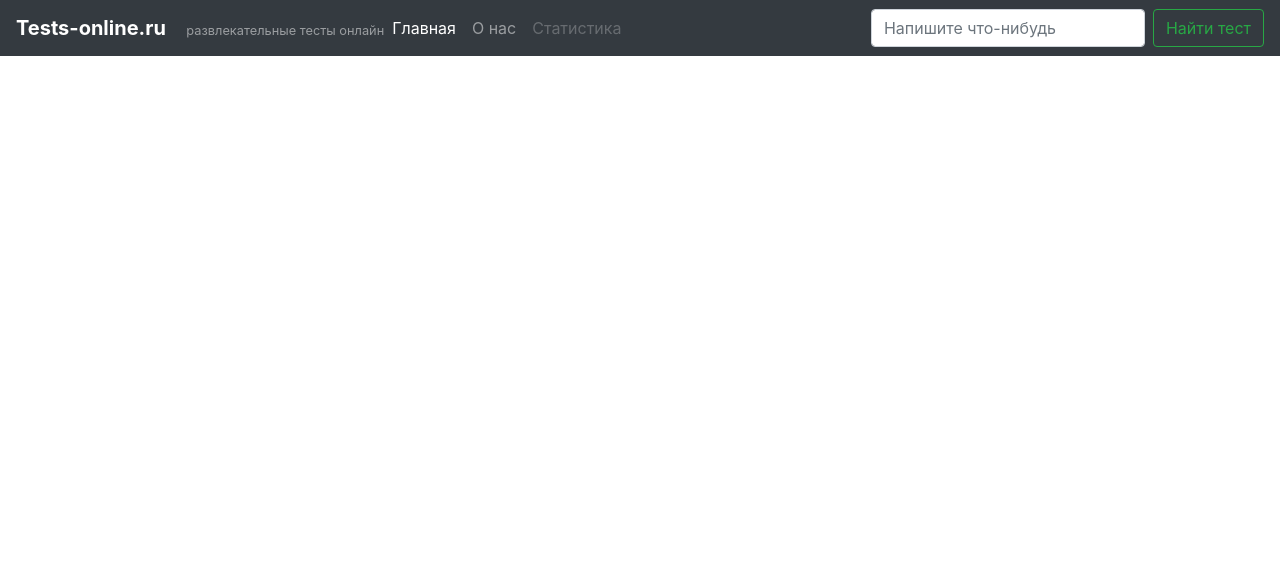
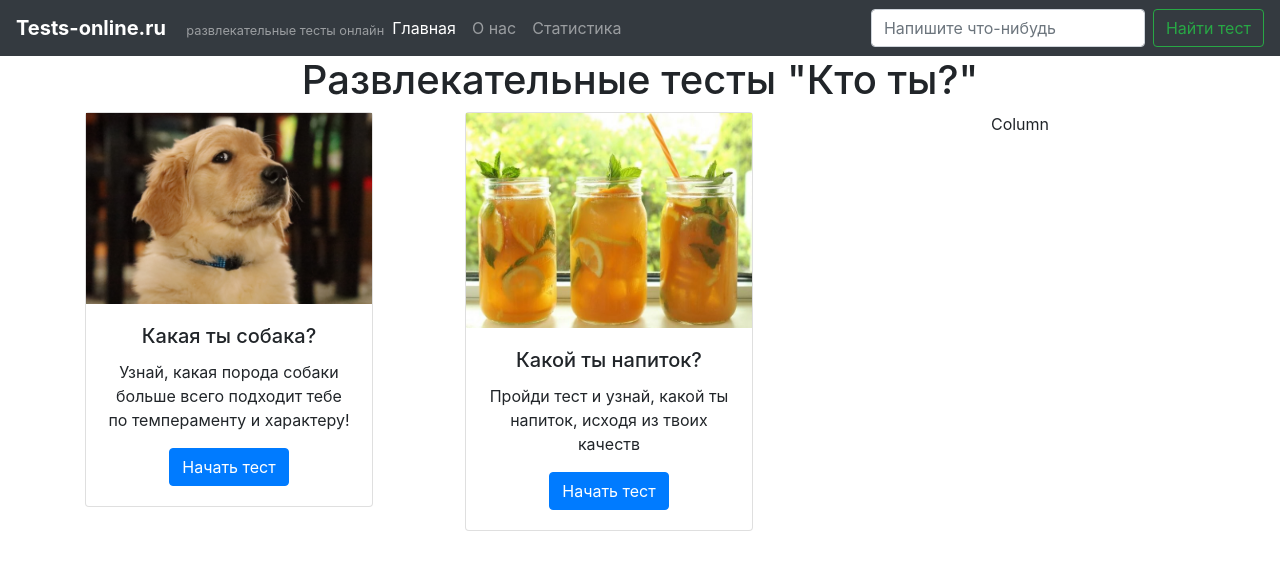
Before and after one commit to cyplenokk/site_tests, a Flask app: page / in a window 1280 px wide. Shown: the top 570 px of the page. Run offline with Flask 3, Linux system fonts and the light colour scheme; some libraries are stand-ins or nearby versions.

Commit message:
second commit (with cards)

```diff
--- a/templates/base.html
+++ b/templates/base.html
@@ -16,9 +16,12 @@
         justify-content: space-between;
         align-items: center;
      }
-
-
-
+    .header_site {
+        text-align: center;
+    }
+    .card-img-top2 {
+        height: 215px;
+    }
     </style>
 
 </head>
@@ -53,7 +56,7 @@
                     </div>
                 </li>
                 <li class="nav-item">
-                    <a class="nav-link disabled" href="#">Статистика</a>
+                    <a class="nav-link" href="#">Статистика</a>
                 </li>
             </ul>
             <form class="form-inline my-2 my-lg-0">
@@ -65,6 +68,37 @@
 
 </header>
 
+<h1 class="header_site">Развлекательные тесты "Кто ты?"</h1>
+
+<div class="container text-center">
+    <div class="row">
+        <div class="col">
+            <div class="card" style="width: 18rem;">
+                <img src="static/img/dog1.jpeg" class="card-img-top1" alt="...">
+                <div class="card-body">
+                    <h5 class="card-title">Какая ты собака?</h5>
+                    <p class="card-text">Узнай, какая порода собаки больше всего подходит тебе по темпераменту и
+                        характеру!</p>
+                    <a href="#" class="btn btn-primary">Начать тест</a>
+                </div>
+            </div>
+        </div>
+        <div class="col">
+            <div class="card" style="width: 18rem;">
+                <img src="static/img/drink.jpg" class="card-img-top2" alt="...">
+                <div class="card-body">
+                    <h5 class="card-title">Какой ты напиток?</h5>
+                    <p class="card-text">Пройди тест и узнай, какой ты напиток, исходя из твоих качеств</p>
+                    <a href="#" class="btn btn-primary">Начать тест</a>
+                </div>
+            </div>
+        </div>
+        <div class="col">
+            Column
+        </div>
+    </div>
+</div>
+
 
 <!-- Begin page content -->
 <main role="main" class="container">
```
Also changed, not shown: static/img/dog1.jpeg (added), static/img/drink.jpg (added).
